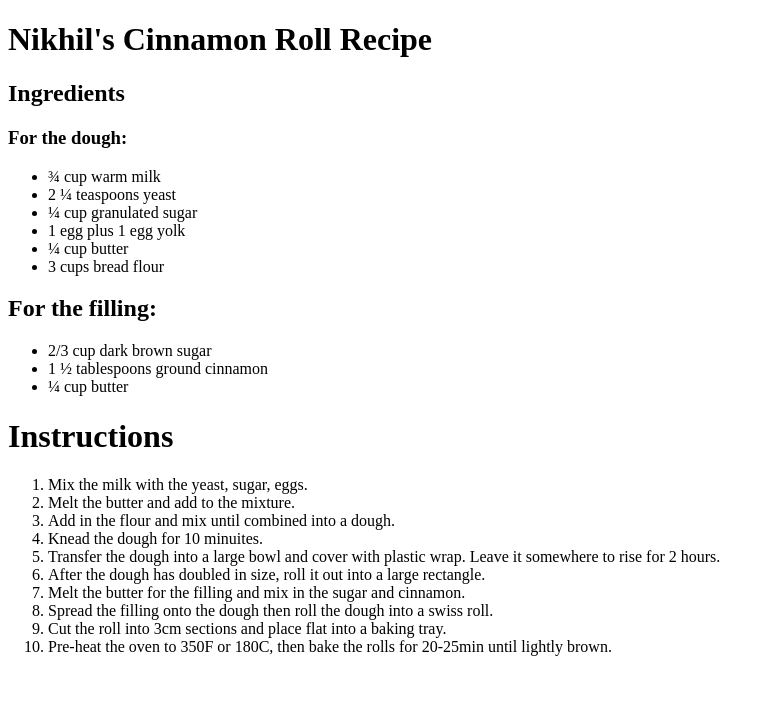
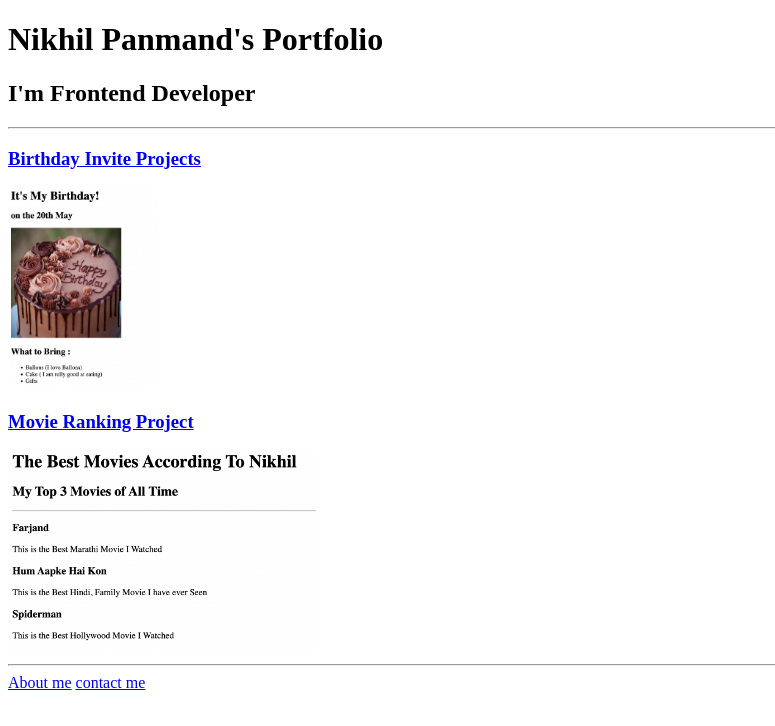
Before and after one commit to Nikhil200499/html-portfolio, a plain HTML site: page index.html in a window 1280 px wide. Shown: the whole page, without its empty margins (0-775 px from the left). Drawn offline with Linux system fonts and the light colour scheme.

Commit message:
Update index.html
updated

```diff
--- a/index.html
+++ b/index.html
@@ -1,43 +1,17 @@
 <!DOCTYPE html>
 <html>
     <head>
-        <title> Cinnamon Roll Recipe </title>
-        <body>
-            <h1> Nikhil's Cinnamon Roll Recipe
-            </h1>
-            <h2> Ingredients</h2>
-            <h3> For the dough:</h3>
-            <ul>
-                <li>¾ cup warm milk</li>
-                <li>2 ¼ teaspoons yeast </li>
-                <li>¼ cup granulated sugar</li>
-                <li>1 egg plus 1 egg yolk</li>
-                <li>¼ cup butter</li>
-                <li>3 cups bread flour</li>
-            </ul>
-            <h2> For the filling:</h2>
-            <ul>
-                <li>2/3 cup dark brown sugar </li>
-                <li>1 ½ tablespoons ground cinnamon</li>
-                <li>¼ cup butter</li>
-            </ul>
-            <h1>Instructions </h1>
-            <ol>
-                <li>Mix the milk with the yeast, sugar, eggs. </li>
-                <li>Melt the butter and add to the mixture.</li>
-                <li>Add in the flour and mix until combined into a dough.</li>
-                <li>Knead the dough for 10 minuites. </li>
-                <li>Transfer the dough into a large bowl and cover with plastic wrap. Leave it somewhere to rise for 2 hours.</li>
-                <li>After the dough has doubled in size, roll it out into a large rectangle.</li>
-                <li>Melt the butter for the filling and mix in the sugar and cinnamon.</li>
-                <li>Spread the filling onto the dough then roll the dough into a swiss roll.</li>
-                <li>Cut the roll into 3cm sections and place flat into a baking tray.</li>
-                <li>Pre-heat the oven to 350F or 180C, then bake the rolls for 20-25min until lightly brown. </li>
-            </ol>
-        </body>
+        <title>Nikhil's Portfolio </title>
     </head>
-
-
-
-
-</html>
+    <body>
+        <h1>Nikhil Panmand's Portfolio</h1>
+        <h2> I'm Frontend Developer </h2>
+        <hr>
+        <h3><a href="public/birthday-invite.html">Birthday Invite Projects</a></h3>
+        <img src="./assets/images/Birthdayproject.png" alt="Birthday cake" height="200">
+        <h3><a href="public/movie-ranking.html">Movie Ranking Project</a></h3>
+        <img src="./assets/images/Movierank.png" alt="Movies" height="200">
+        <hr>
+        <a href="./public/about.html">About me</a>
+        <a href="./public/contact.html">contact me</a>
+    </body>
```
